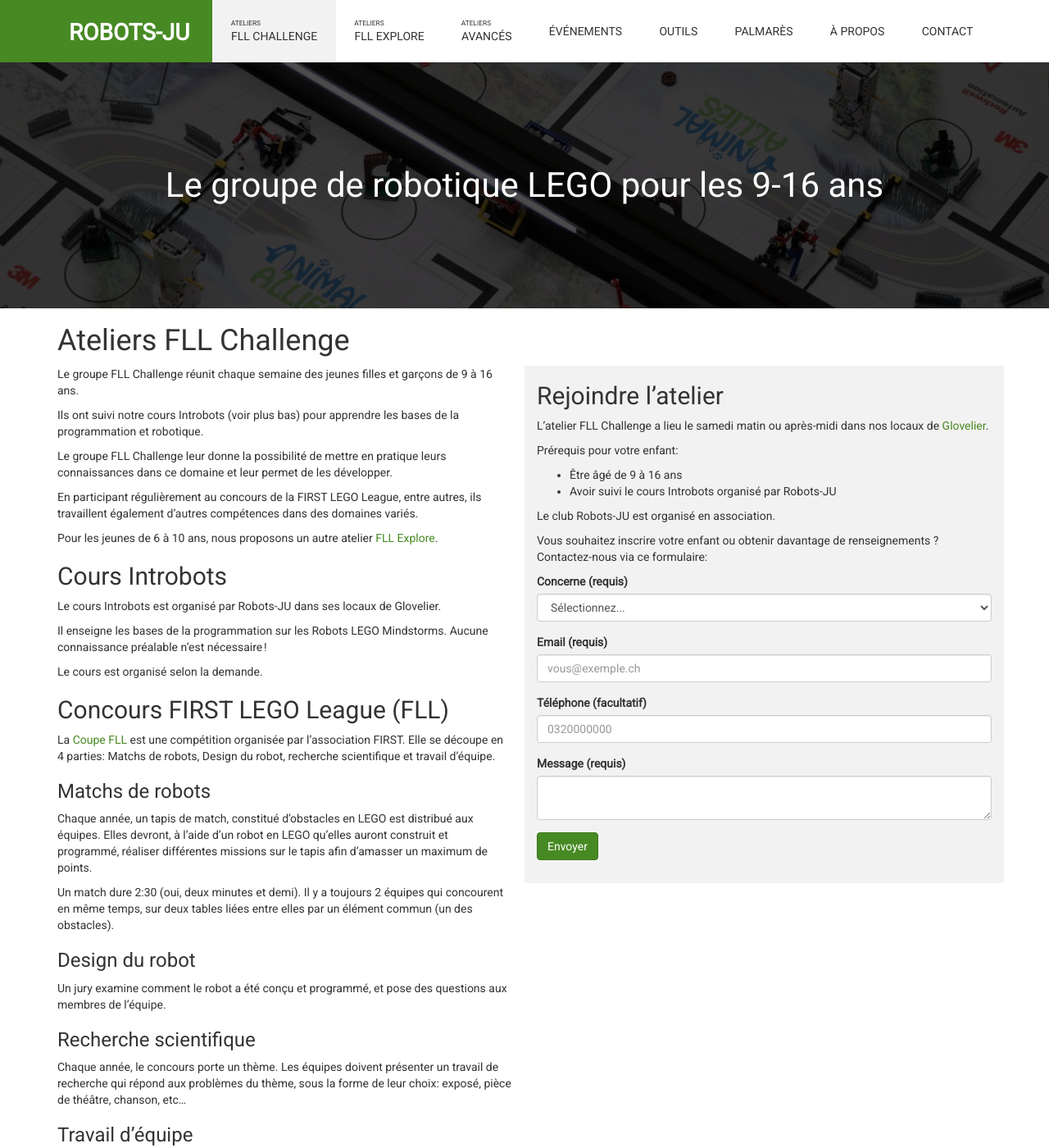
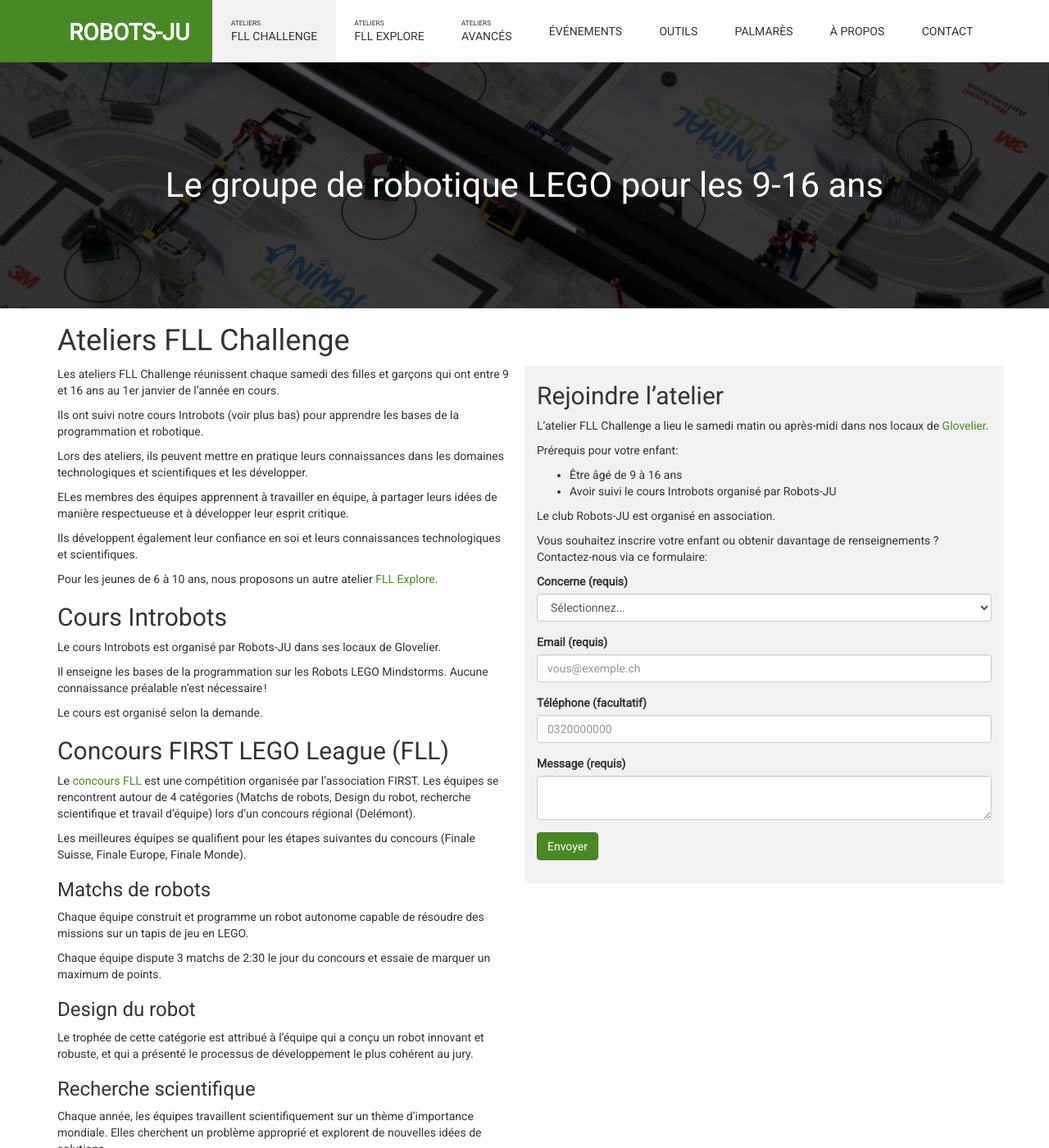
Before and after one commit to robots-ju/robots-ju.ch, a Jekyll site: the page built from ateliers-fll.md, in a window 1280 px wide and 1400 px high. Shown: the whole window at 82% size. Built offline with Jekyll 4.4.1, drawn with Linux system fonts in a browser that asks for light colours; comment, search, counter and statistics services are not loaded; some of the changed text lies outside the part shown.

Commit message:
Ateliers FLL Challenge : mise à jour du contenu

```diff
--- a/ateliers-fll.md
+++ b/ateliers-fll.md
@@ -6,13 +6,15 @@ banner_image: /media/banners/table-animalallies.jpg
 banner_text: Le groupe de robotique LEGO pour les 9-16 ans
 ---
 
-Le groupe FLL Challenge réunit chaque semaine des jeunes filles et garçons de 9 à 16 ans.
+Les ateliers FLL Challenge réunissent chaque samedi des filles et garçons qui ont entre 9 et 16 ans au 1er janvier de l’année en cours.
 
 Ils ont suivi notre cours Introbots (voir plus bas) pour apprendre les bases de la programmation et robotique.
 
-Le groupe FLL Challenge leur donne la possibilité de mettre en pratique leurs connaissances dans ce domaine et leur permet de les développer.
+Lors des ateliers, ils peuvent mettre en pratique leurs connaissances dans les domaines technologiques et scientifiques et les développer.
 
-En participant régulièrement au concours de la FIRST LEGO League, entre autres, ils travaillent également d'autres compétences dans des domaines variés.
+ELes membres des équipes apprennent à travailler en équipe, à partager leurs idées de manière respectueuse et à développer leur esprit critique.
+
+Ils développent également leur confiance en soi et leurs connaissances technologiques et scientifiques.
 
 Pour les jeunes de 6 à 10 ans, nous proposons un autre atelier [FLL Explore](/ateliers-fll-explore).
 
@@ -27,34 +29,29 @@ Le cours est organisé selon la demande.
 
 ## Concours FIRST LEGO League (FLL)
 
-La [Coupe FLL](https://www.firstlegoleague.org/) est une compétition organisée par l'association FIRST.
-Elle se découpe en 4 parties: Matchs de robots, Design du robot, recherche scientifique et travail d'équipe.
+Le [concours FLL](https://www.firstlegoleague.org/) est une compétition organisée par l’association FIRST. Les équipes se rencontrent autour de 4 catégories (Matchs de robots, Design du robot, recherche scientifique et travail d'équipe) lors d’un concours régional (Delémont).
+
+Les meilleures équipes se qualifient pour les étapes suivantes du concours (Finale Suisse, Finale Europe, Finale Monde).
 
 ### Matchs de robots
 
-Chaque année, un tapis de match, constitué d'obstacles en LEGO est distribué aux équipes.
-Elles devront, à l'aide d'un robot en LEGO qu'elles auront construit et programmé,
-réaliser différentes missions sur le tapis afin d'amasser un maximum de points.
+Chaque équipe construit et programme un robot autonome capable de résoudre des missions sur un tapis de jeu en LEGO.
 
-Un match dure 2:30 (oui, deux minutes et demi).
-Il y a toujours 2 équipes qui concourent en même temps,
-sur deux tables liées entre elles par un élément commun (un des obstacles).
+Chaque équipe dispute 3 matchs de 2:30 le jour du concours et essaie de marquer un maximum de points.
 
 ### Design du robot
 
-Un jury examine comment le robot a été conçu et programmé,
-et pose des questions aux membres de l'équipe.
+Le trophée de cette catégorie est attribué à l’équipe qui a conçu un robot innovant et robuste, et qui a présenté le processus de développement le plus cohérent au jury.
 
 ### Recherche scientifique
 
-Chaque année, le concours porte un thème.
-Les équipes doivent présenter un travail de recherche qui répond aux problèmes du thème,
-sous la forme de leur choix: exposé, pièce de théâtre, chanson, etc...
+Chaque année, les équipes travaillent scientifiquement sur un thème d’importance mondiale. Elles cherchent un problème approprié et explorent de nouvelles idées de solutions.
+
+Les membres contactent des experts dans le domaine concerné et discutent de leur travail avec eux. Le jour du concours, elles présentent les résultats de leurs recherches à un jury sous la forme de leur choix : exposé, pièce de théâtre, chanson, etc…
 
 ### Travail d'équipe
 
-Les membres sont testés sur leur capacité à travailler ensemble,
-dans un travail de groupe qui implique généralement de bien se connaître et de savoir s'organiser.
+Les équipes sont observées durant toute la durée du concours sur leur respect des valeurs de la FLL : enthousiasme, grand esprit sportif, respect exceptionnel, inclusion, soutien aux autres.
 
 Plus d'informations: <https://www.firstlegoleague.org/> (Site global, EN),
 <https://www.first-lego-league.org/> (Site Europe, DE/EN)
```
